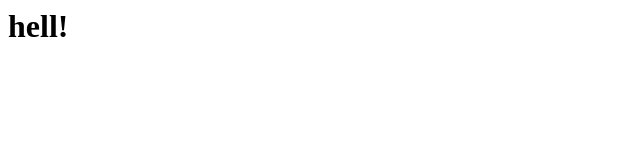
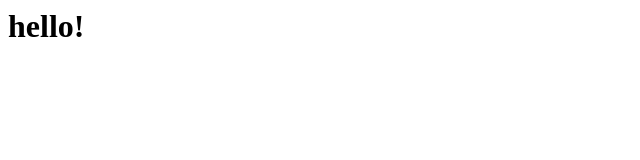
Before and after one commit to shimizuyasuhiro/html, a plain HTML site: page index.html in a window 1280 px wide. Shown: the full height of the page, 0-640 px from the left. Drawn offline with Linux system fonts and the light colour scheme.

Commit message:
Update index.html

```diff
--- a/index.html
+++ b/index.html
@@ -1 +1 @@
-<h1>hell!</h1>
+<h1>hello!</h1>
```
